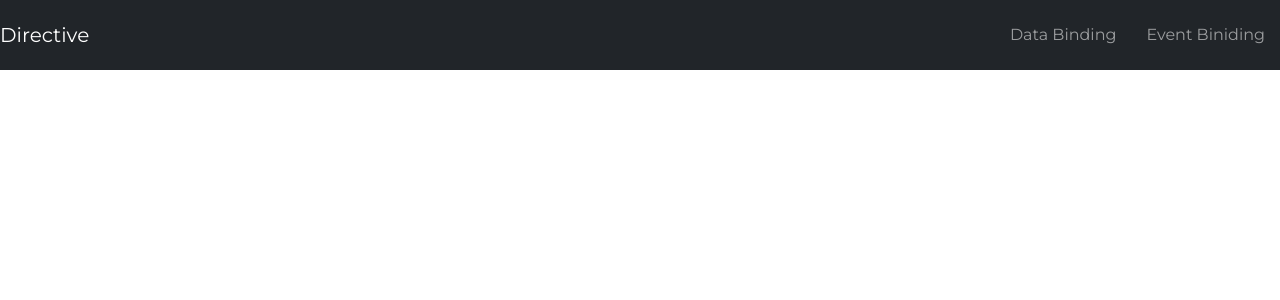
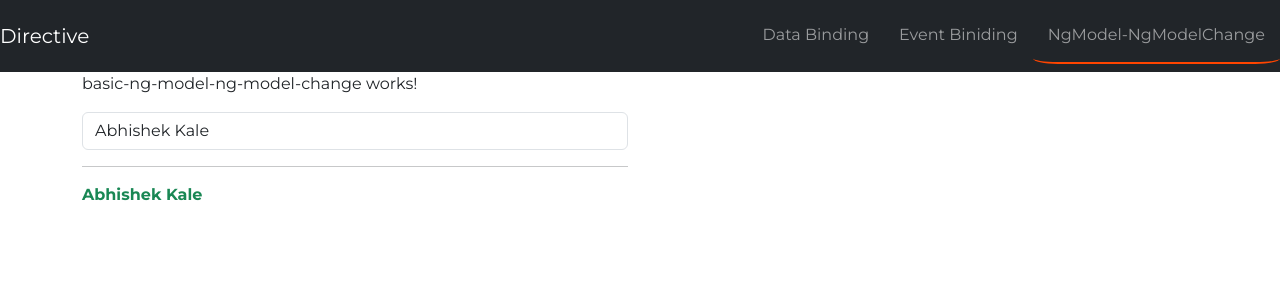
Before and after one commit to abhikaleangulardev-gif/basic_Practice_Angular_Topic, an Angular app: page /ngModel-NgModelChange in a window 1280 px wide. Before the commit this address led to /. Shown: the top 300 px of the page. Built offline with nearby package versions, Linux system fonts and the light colour scheme.

Commit message:
completed-ngmodel-ngmodelchange

```diff
--- /dev/null
+++ b/src/app/components/basic-ng-model-ng-model-change/basic-ng-model-ng-model-change.html
@@ -0,0 +1,14 @@
+<p>basic-ng-model-ng-model-change works!</p>
+<div class="row">
+    <div class="col-sm-6">
+        <input
+        type="text"
+        class="form-control"
+        placeholder="Enter Your Name...."
+        [(ngModel)]="myName"
+        (ngModelChange)="onChangeName($event)"
+        >
+        <hr>
+        <p><b class="text-success">{{myName()}}</b></p>
+    </div>
+</div>
--- /dev/null
+++ b/src/app/components/basic-ng-model-ng-model-change/basic-ng-model-ng-model-change.ts
@@ -0,0 +1,18 @@
+import { CommonModule } from '@angular/common';
+import { Component, signal, WritableSignal } from '@angular/core';
+import { FormsModule } from '@angular/forms';
+
+@Component({
+  selector: 'app-basic-ng-model-ng-model-change',
+  imports: [CommonModule,FormsModule],
+  templateUrl: './basic-ng-model-ng-model-change.html',
+  styleUrl: './basic-ng-model-ng-model-change.css',
+})
+export class BasicNgModelNgModelChange {
+   myName:WritableSignal<string> = signal<string>('Abhishek Kale');
+
+   onChangeName(event:Event){
+    console.log(event);
+    // this.myName.set((event.target as HTMLInputElement).value);
+   }
+}
--- a/src/app/header/header/header.html
+++ b/src/app/header/header/header.html
@@ -13,6 +13,9 @@
             <li class="nav-item" routerLinkActive="active">
                 <a class="nav-link" routerLink="event-binding">Event Biniding</a>
             </li>
+             <li class="nav-item" routerLinkActive="active">
+                <a class="nav-link" routerLink="ngModel-NgModelChange">NgModel-NgModelChange</a>
+            </li>
         </ul>
     </div>
 </nav>
```
Also changed, not shown: src/app/app.routes.ts (+5 -3 lines), src/app/components/basic-ng-model-ng-model-change/basic-ng-model-ng-model-change.css (added).
